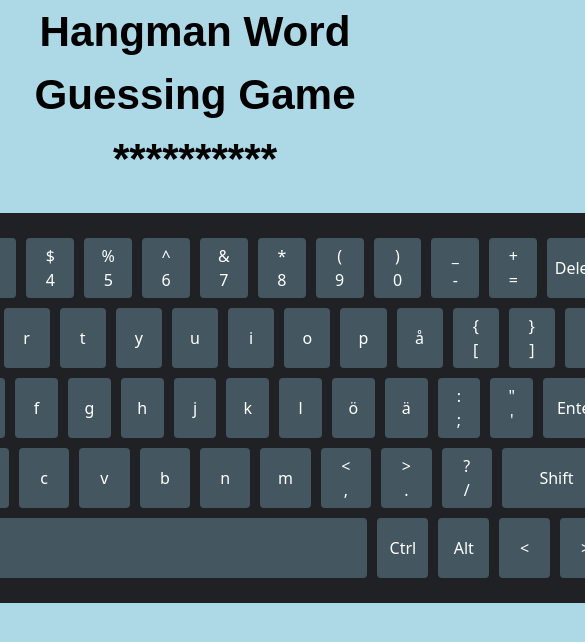
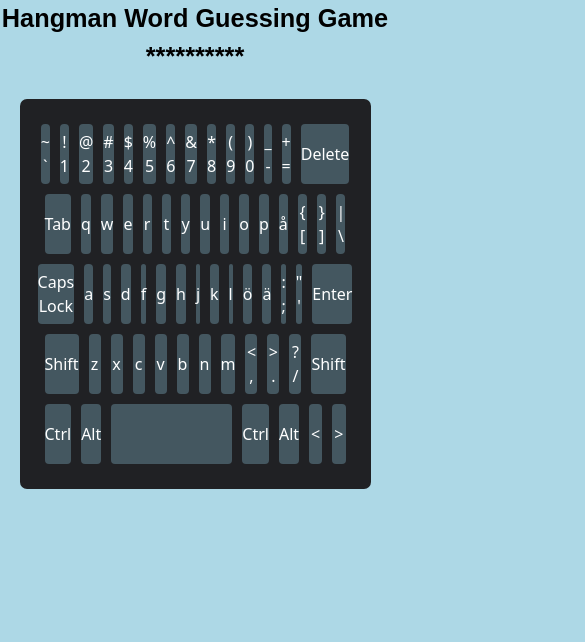
Before and after one commit to terojleinonen/nextjs-hangmangame, a Next.js app: page / in a window 390 px wide. Shown: the top 642 px of the page, 585 px wide, since content can reach past the window. Built offline with nearby package versions, Linux system fonts and the light colour scheme.

Commit message:
made working whith pads

```diff
--- a/src/app/Home.css
+++ b/src/app/Home.css
@@ -7,11 +7,7 @@ h1 {
     color: white;
     padding: 10px 20px;
     text-align: center;
-    text-decoration: none;
-    display: inline-block;
     font-size: 26px;
-    margin: 4px 2px;
-    cursor: pointer;
     border-radius: 5px;
   }
   .gamearea {
@@ -26,3 +22,14 @@ h1 {
     align-items: center;
     width: 100%;
   }
+  @media screen and (max-width: 1024px) {
+    h1 {
+      font-size: 3vh;
+    }
+    .gamearea {
+      flex-direction: column;
+      height: 70vh;
+      width: 100%;
+    }
+
+  }
--- a/src/app/Keyboard.css
+++ b/src/app/Keyboard.css
@@ -1,4 +1,3 @@
-/* keyboard.css */
 .keyboard {
     display: flex;
     height: 50vh;
--- a/src/app/ShowDrawing.css
+++ b/src/app/ShowDrawing.css
@@ -13,7 +13,6 @@
 }
 
 .container {
-    padding: 20px 20px;
     display: flex;
     flex-direction: column;
     justify-content: center;
@@ -21,3 +20,14 @@
     border-radius: 7px;
     background: #202124;
 }
+
+@media screen and (max-width: 1024px) {
+    .drawing {
+        height: 70vh;
+    }
+    img {
+        height: 40vh;
+        width: auto;
+    }
+
+}
```
